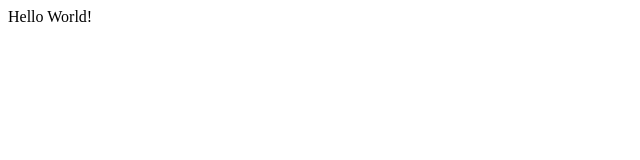
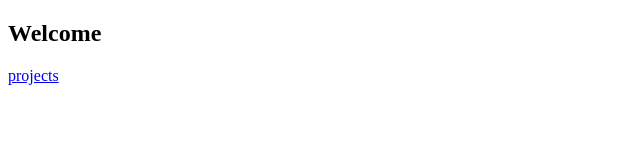
Before and after one commit to tsurugeek/microverse3, a plain HTML site: page index.html in a window 1280 px wide. Shown: the whole page, without its empty margins (0-640 px from the left). Drawn offline with Linux system fonts and the light colour scheme.

Commit message:
just got 8 out of 12

```diff
--- a/index.html
+++ b/index.html
@@ -8,19 +8,11 @@
 
   <body>
     <script src="https://cdn.freecodecamp.org/testable-projects-fcc/v1/bundle.js"></script>
-    Hello World!
-    <!--
 
-    Hello Camper!
-
-    For now, the test suite only works in Chrome!
-    Please read the README below in the JS Editor before beginning.
-    Feel free to delete this message once you have read it.
-    Good luck and Happy Coding!
-
-    - The freeCodeCamp Team
-
-    -->
+    <section id="welcome-section" > <h1>Welcome</h1> </section>
+    <section id="projects" ><div class="project-tile"><a href="https://www.tudiscovery.com/foodnetwork"></a></div></section>
+  <nav id="navbar" ><a href="#Welcome" >projects</a></nav>
+  <a id="profile-link" href="git@github.com:tsurugeek/microverse3.git" target="_blank" ></a>
     <script  src="js/index.js"></script>
   </body>
 </html>
```
